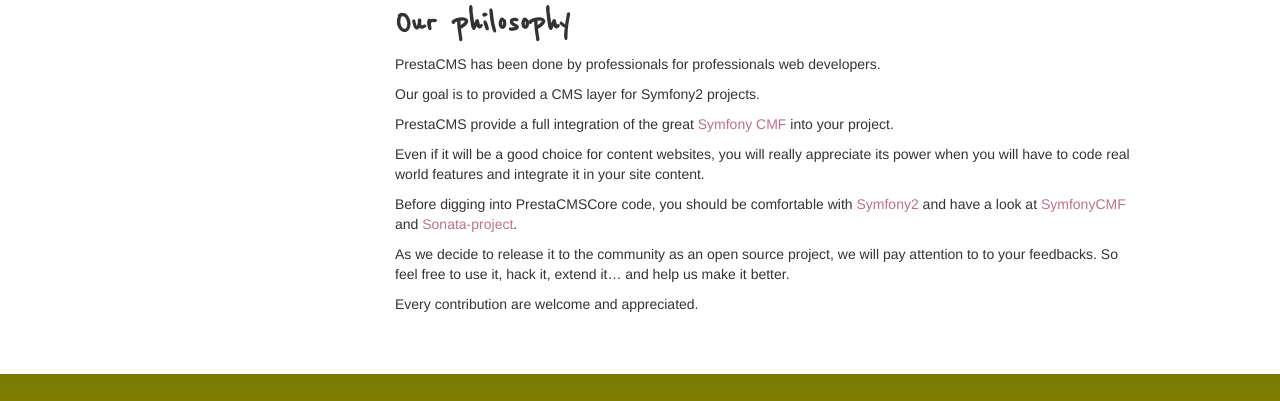
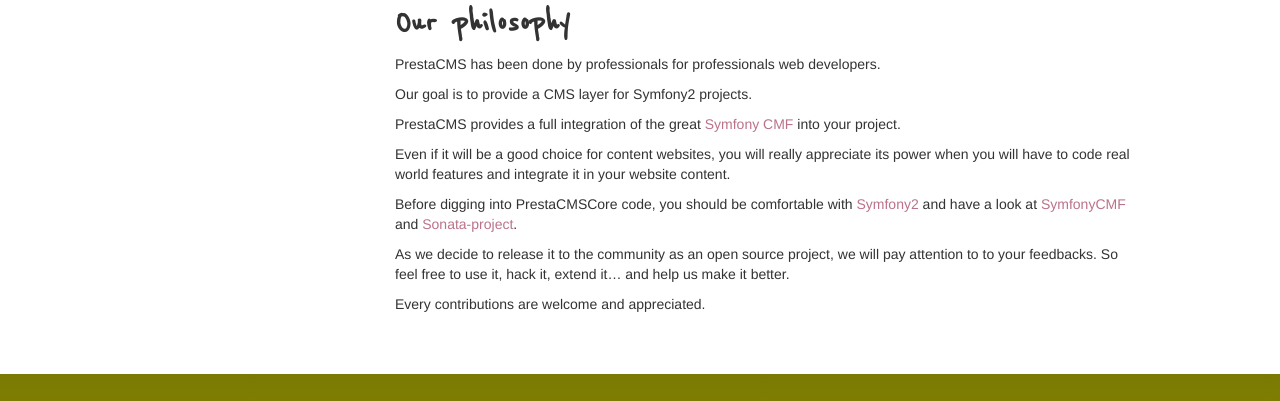
Before and after one commit to mooahmad/prestaconcept.github.io, a Jekyll site: the page built from presta-cms-core/our-philosophy.md, in a window 1280 px wide. Shown: the part 320-721 px from the top of the page. Built offline with Jekyll 4.4.1, drawn with Linux system fonts in a browser that asks for light colours.

Commit message:
Fix word issue on our-philosophy.md on presta-cms-core

```diff
--- a/presta-cms-core/our-philosophy.md
+++ b/presta-cms-core/our-philosophy.md
@@ -8,12 +8,12 @@
 
 PrestaCMS has been done by professionals for professionals web developers.
 
-Our goal is to provided a CMS layer for Symfony2 projects.
+Our goal is to provide a CMS layer for Symfony2 projects.
 
-PrestaCMS provide a full integration of the great [Symfony CMF][2] into your project.
+PrestaCMS provides a full integration of the great [Symfony CMF][2] into your project.
 
 Even if it will be a good choice for content websites, you will really appreciate its power
-when you will have to code real world features and integrate it in your site content.
+when you will have to code real world features and integrate it in your website content.
 
 Before digging into PrestaCMSCore code, you should be comfortable with [Symfony2][1] and have a look
 at [SymfonyCMF][2] and [Sonata-project][3].
@@ -21,7 +21,7 @@
 As we decide to release it to the community as an open source project, we will pay attention to
 to your feedbacks. So feel free to use it, hack it, extend it... and help us make it better.
 
-Every contribution are welcome and appreciated.
+Every contributions are welcome and appreciated.
 
 [1]: http://symfony.com/
 [2]: http://cmf.symfony.com/about
```
